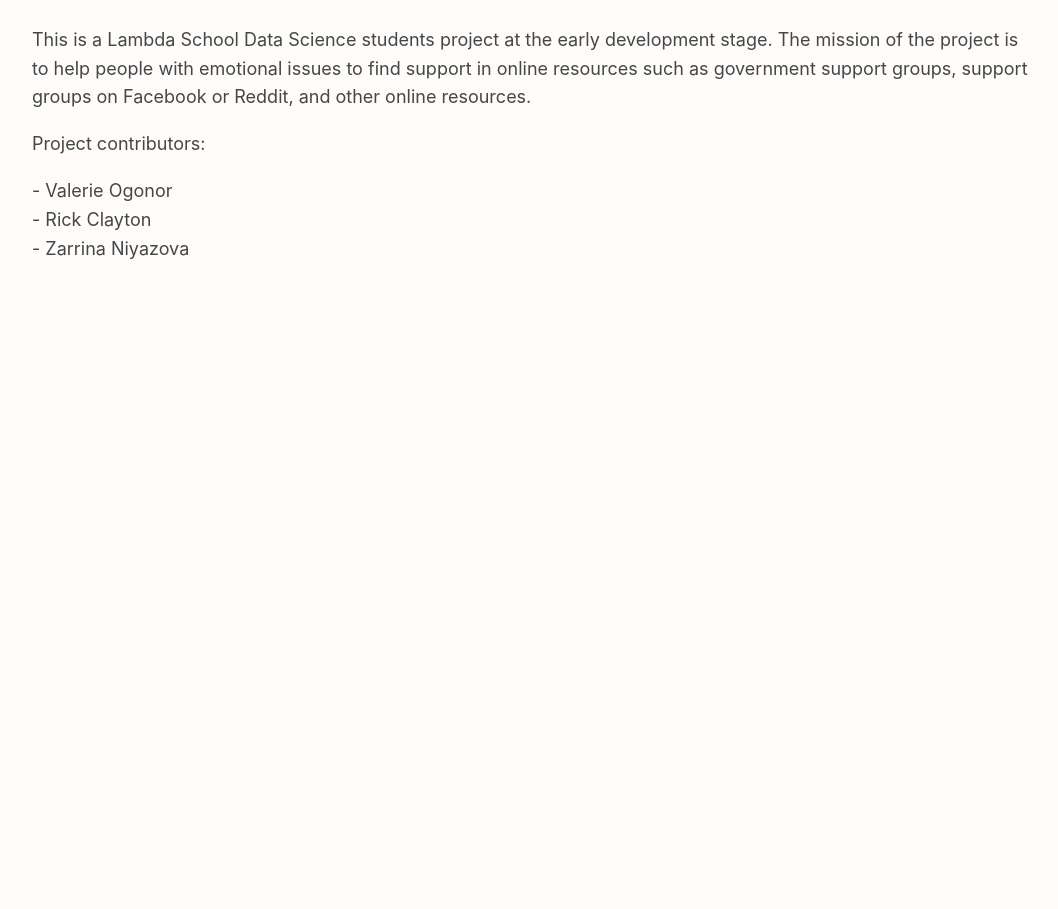
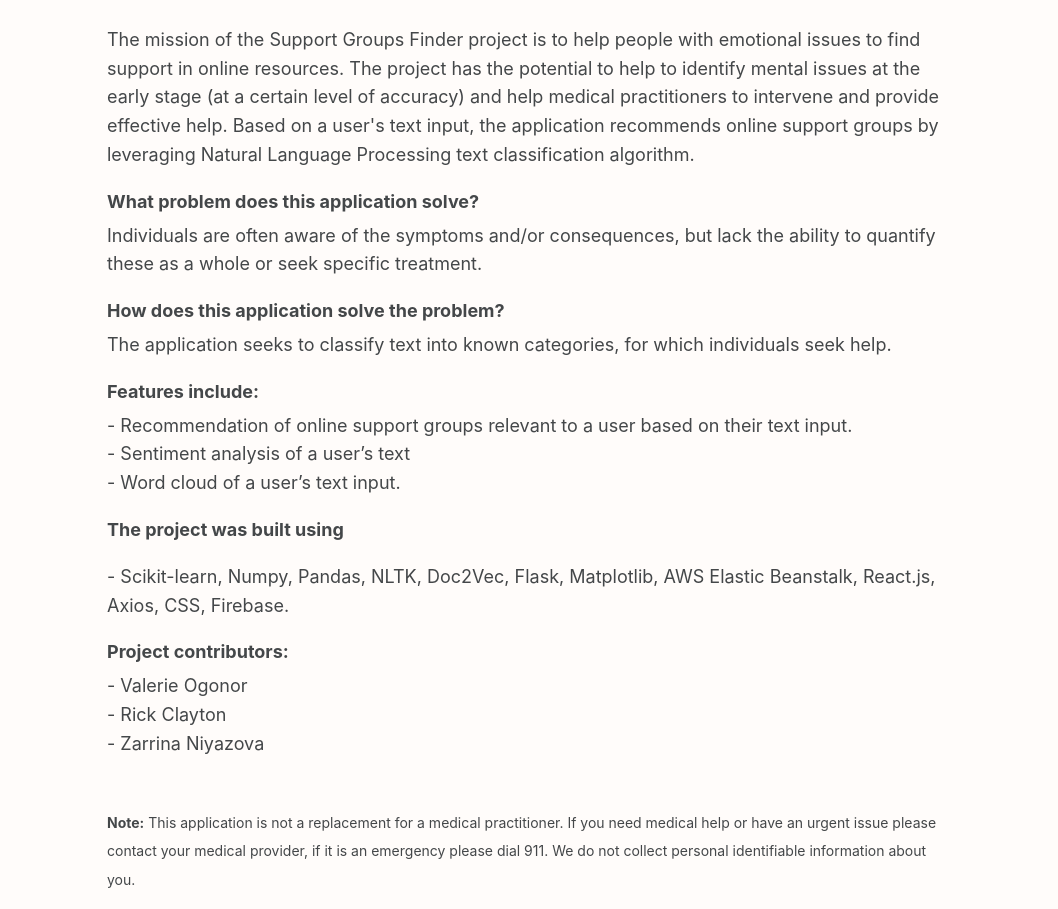
Before and after one commit to labs12-support-group-nlp/Front-End, a React (Create React App) app: page / in a window 1280 px wide. Shown: the part 180-1089 px from the top of the page, without its empty margins (108-1166 px from the left). Before the commit the page ends 800 px from the top, so only its background shows below. Built offline with nearby package versions, Linux system fonts and the light colour scheme.

Commit message:
Edit homepage

```diff
--- a/src/App.css
+++ b/src/App.css
@@ -33,7 +33,7 @@
 
 .main-container {
   margin: 0 auto;
-  max-width: 1000px;
+  max-width: 850px;
 }
 
 .form-container {
@@ -186,6 +186,17 @@
   font-weight: 400;
 }
 /*#######HOME PAGE#####################*/
+.home-header {
+  margin-bottom: 5px;
+}
 
+.contributors-list {
+  margin-top: 5px;
+  margin-bottom: 50px;
+}
+
+.note {
+  font-size: 14px;
+}
 
 /*#######PRIVACY PAGE####################*/
--- a/src/Form.js
+++ b/src/Form.js
@@ -35,7 +35,7 @@
       text: this.state.text
     })
     .then(res => {
-      console.log(res.data);
+      // console.log(res.data);
       this.setState({
           groups: res.data.support_groups,
           sentiment: res.data.sentiment.sentiment
--- a/src/Home.js
+++ b/src/Home.js
@@ -6,16 +6,42 @@
       <div>
         <div className='main-container'>
           <h1 className='page-header'>Support Groups Finder</h1>
-          <p>This is a Lambda School Data Science students project at the early development stage.
-          The mission of the project is to help people with emotional issues to find
-          support in online resources such as government support groups, support groups
-          on Facebook or Reddit, and other online resources. </p>
-          <p>Project contributors:</p>
+          <p>The mission of the Support Groups Finder project is to help people
+          with emotional issues to find support in online resources. The project
+          has the potential to help to identify mental issues at the early stage
+          (at a certain level of accuracy) and help medical practitioners
+          to intervene and provide effective help. Based on a user's text input,
+          the application recommends online support groups by leveraging Natural
+          Language Processing text classification algorithm.</p>
+          <p className='home-header'><strong>What problem does this application solve?</strong></p>
+          Individuals are often aware of the symptoms and/or consequences,
+          but lack the ability to quantify these as a whole or seek specific treatment.
+          <p className='home-header'><strong>How does this application solve the problem?</strong></p>
+          The application seeks to classify text into known categories,
+          for which individuals seek help.
+          <p className='home-header'><strong>Features include:</strong></p>
+
+          <li>- Recommendation of online support groups relevant to a user based on their text input.</li>
+          <li>- Sentiment analysis of a user’s text</li>
+          <li>- Word cloud of a user’s text input.</li>
+
+
+          <p className='home-header'><strong>The project was built using</strong></p>
+          <p>- Scikit-learn, Numpy, Pandas, NLTK, Doc2Vec, Flask, Matplotlib,
+          AWS Elastic Beanstalk, React.js, Axios, CSS, Firebase.</p>
+
+          <p className='home-header'><strong>Project contributors:</strong></p>
           <ul className='contributors-list'>
             <li>- Valerie Ogonor</li>
             <li>- Rick Clayton</li>
             <li>- Zarrina Niyazova</li>
           </ul>
+
+          <p className='note'><strong>Note:</strong> This application is not a replacement
+          for a medical practitioner.
+          If you need medical help or have an urgent issue please contact your
+          medical provider, if it is an emergency please dial 911. We do not
+          collect personal identifiable information about you.</p>
         </div>
       </div>
     )
--- a/src/WordCloud.js
+++ b/src/WordCloud.js
@@ -8,13 +8,13 @@
   let by_word = text.trim().split(' ')
   for (let i = 0; i < by_word.length; i++) {
       let word = by_word[i].toLowerCase();
-      if (word != 'the' && word != 'a'){
+      if (word !== 'the' && word !== 'a'){
       result[word] = result[word] ? result[word] + 1 : 1;
   }}
   for (const key of Object.keys(result)) {
     final.push({text: key, value: result[key] })
   }
-  console.log(final)
+  // console.log(final)
 
   return (
     <div className='wordcloud'>
```
Also changed, not shown: src/services/api.js (+0 -14 lines).
